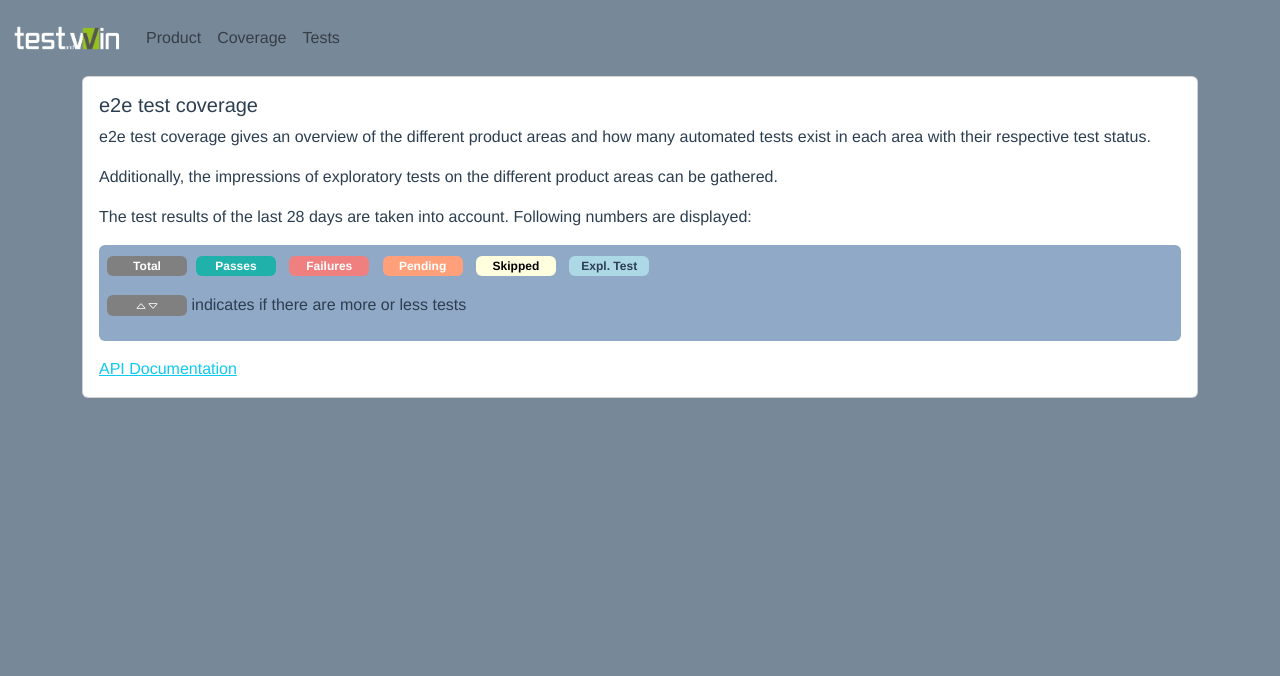
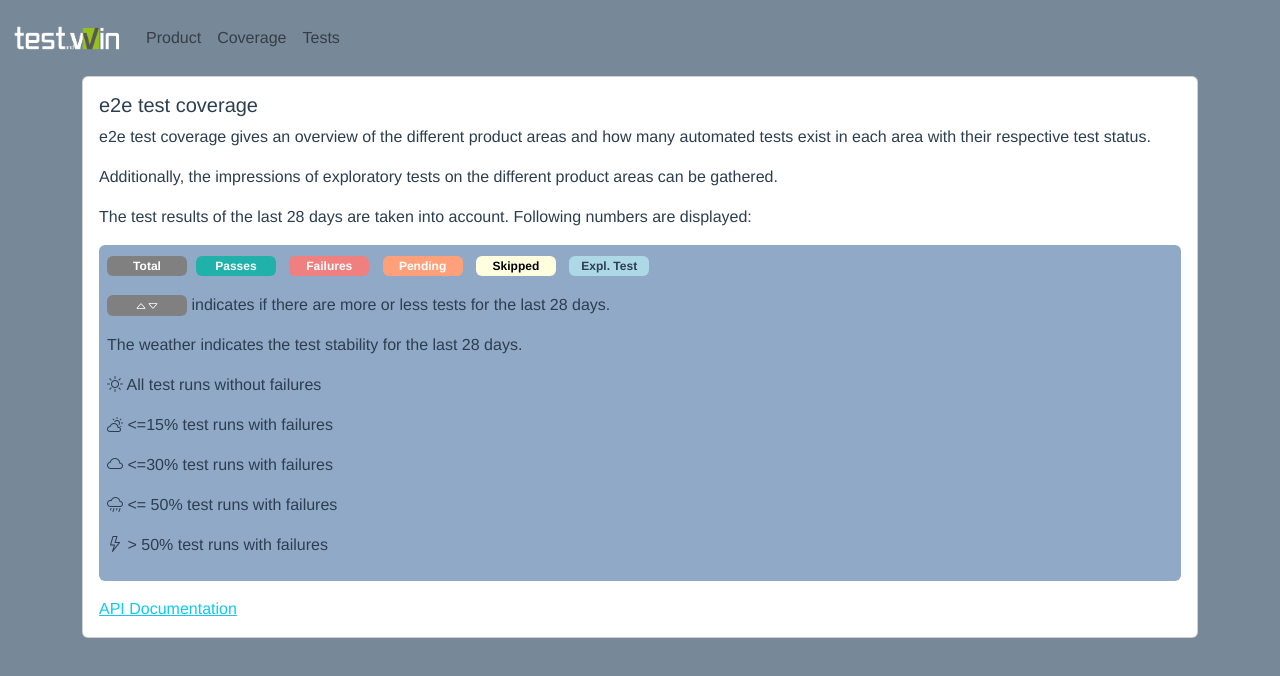
Before and after one commit to TestAndWin/e2e-test-coverage, a Vue app in the folder ui/: page / in a window 1280 px wide. Shown: the top 676 px of the page. Built offline with nearby package versions, Linux system fonts and the light colour scheme.

Commit message:
Weather symbol shows test stability

```diff
--- a/ui/src/components/TestCoverage.vue
+++ b/ui/src/components/TestCoverage.vue
@@ -7,7 +7,7 @@
     <div v-for="(test, index) in tests" :key="test['id']" class="test shadow p-2 mb-2 rounded">
       <div :id="`test-${index}`" class="row">
         <div class="col-5">
-          <h6 @click="showTestRuns(test['suite'], test['file-name'])" class="pointer">
+          <h6 @click="showTestRuns(test['suite'], test['file-name'])" class="pointer" :set="(percentage = test['failed-test-runs'] / test['total-test-runs'])">
             {{ test["suite"] }}
           </h6>
         </div>
@@ -16,12 +16,18 @@
             {{ test["total"] }}
             <i v-if="test['total'] > test['first-total']" class="bi bi-caret-up"></i>
             <i v-if="test['total'] < test['first-total']" class="bi bi-caret-down"></i>
-          </span> &nbsp;
-          <span class="result passes">{{ test["passes"] }}</span> &nbsp;
-          <span class="result failures">{{ test["failures"] }}</span> &nbsp; <span class="result pending">{{ test["pending"] }}</span> &nbsp;
+          </span>
+          &nbsp; <span class="result passes">{{ test["passes"] }}</span> &nbsp; <span class="result failures">{{ test["failures"] }}</span> &nbsp;
+          <span class="result pending">{{ test["pending"] }}</span> &nbsp;
           <span class="result skipped">{{ test["skipped"] }}</span>
         </div>
-        <div class="col">&nbsp;</div>
+        <div class="col">
+          <i v-if="percentage == 0" class="bi bi-sun"></i>
+          <i v-if="percentage > 0 && percentage <= 0.15" class="bi bi-cloud-sun"></i>
+          <i v-if="percentage > 0.15 && percentage <= 0.3" class="bi bi-cloud"></i>
+          <i v-if="percentage >= 0.3 && percentage <= 0.5" class="bi bi-cloud-rain"></i>
+          <i v-if="percentage > 0.5" class="bi bi-lightning"></i>
+        </div>
       </div>
       <div class="row">
         <div class="col">
@@ -100,6 +106,7 @@ export default defineComponent({
       tests: [],
       suite: "",
       file: "",
+      percentage: 0.0,
       testRuns: [],
       chartData: {
         labels: [],
--- a/ui/src/views/HomeView.vue
+++ b/ui/src/views/HomeView.vue
@@ -20,7 +20,28 @@
               <i class="bi bi-caret-up"></i>
               <i class="bi bi-caret-down"></i>
             </span>
-            indicates if there are more or less tests
+            indicates if there are more or less tests for the last 28 days.
+          </p>
+          <p>The weather indicates the test stability for the last 28 days.</p>
+          <p>
+            <i class="bi bi-sun"></i>
+            All test runs without failures
+          </p>
+          <p>
+              <i class="bi bi-cloud-sun"></i>
+            &lt;=15% test runs with failures
+          </p>
+          <p>
+              <i class="bi bi-cloud"></i>
+            &lt;=30% test runs with failures
+          </p>
+          <p>
+              <i class="bi bi-cloud-rain"></i>
+            &lt;= 50% test runs with failures
+          </p>
+          <p>
+              <i class="bi bi-lightning"></i>
+            > 50% test runs with failures
           </p>
         </div>
         <p></p>
```
Also changed, not shown: 5 other files (tests, documents, lock files or other folders).
